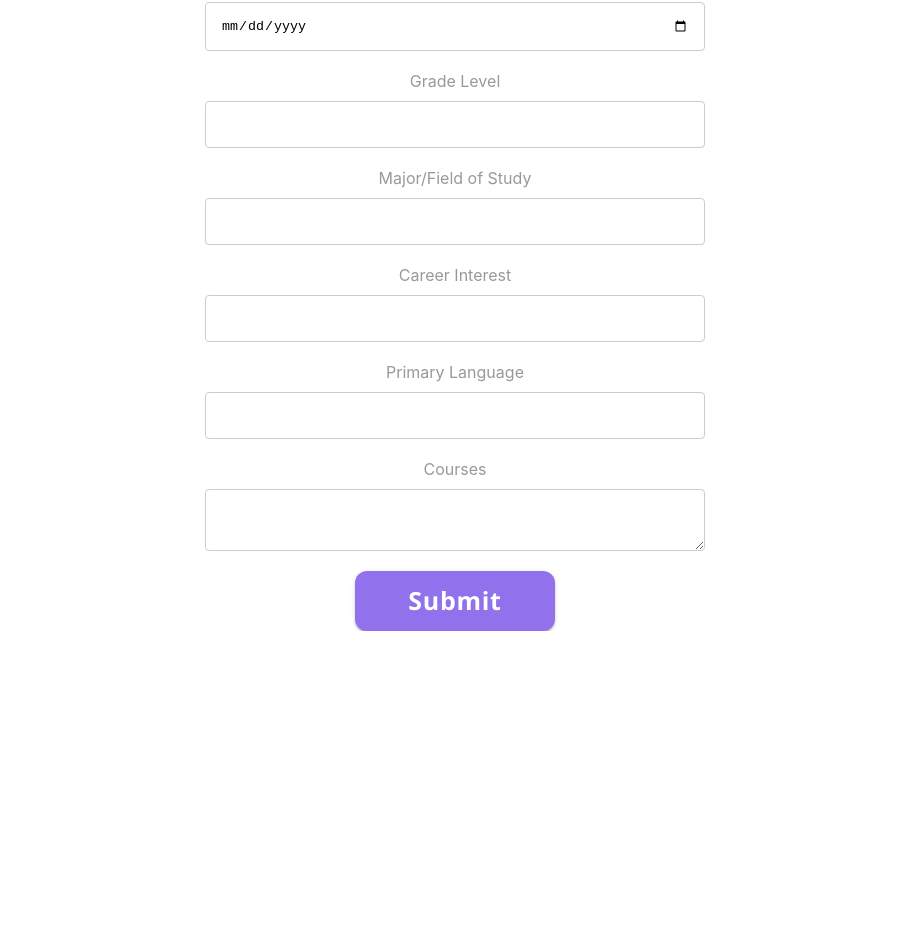
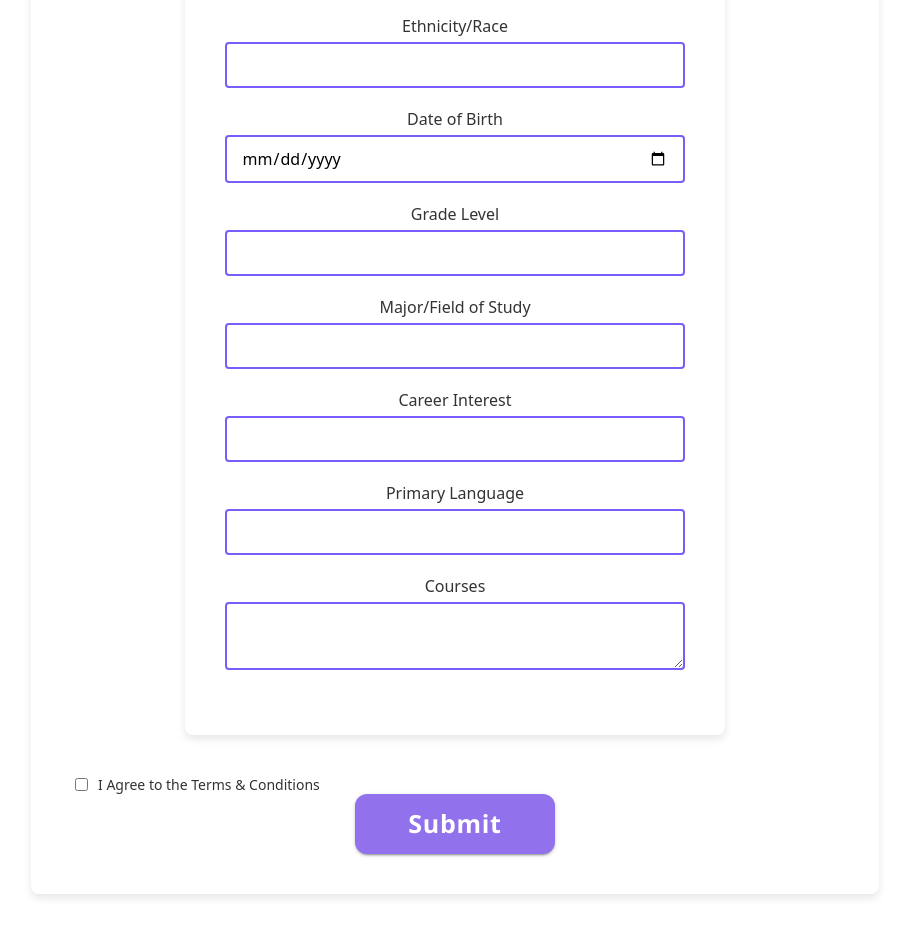
Before and after one commit to joshuadchuang/broadth.ink_frontend, a React (Create React App) app in the folder broadth.ink_frontend_react_app/: page / in a window 1280 px wide. Shown: the part 610-1544 px from the top of the page, without its empty margins (185-1094 px from the left). Before the commit the page ends 1241 px from the top, so only its background shows below. Built offline with nearby package versions, Linux system fonts and the light colour scheme.

Commit message:
Style fixes

```diff
--- a/broadth.ink_frontend_react_app/src/pages/UserRegistration/DemographicForm/DemographicForm.js
+++ b/broadth.ink_frontend_react_app/src/pages/UserRegistration/DemographicForm/DemographicForm.js
@@ -1,26 +1,50 @@
 import React, { useState } from 'react';
 import CustomButton from '../../../components/Common/Button.js';
 
-const inputStyle = {
-    width: '100%',
-    padding: '15px',
-    margin: '5px 0 20px 0',
-    border: '1px solid #ccc',
-    borderRadius: '4px',
-    boxSizing: 'border-box',
+const formContainerStyle = {
+    background: '#FFFFFF', // Background color for the form
+    borderRadius: '8px', // Eccentricity of the corners
+    boxShadow: '0 4px 8px rgba(0, 0, 0, 0.1)', // Box shadow for the form
+    padding: '40px',
+    maxWidth: '60%',
+    margin: '40px auto',
+    fontFamily: '"Noto Sans", sans-serif',
 };
 
 const labelStyle = {
+    color: '#333', // Color for the text
+    marginBottom: '5px',
     display: 'block',
-    marginBottom: '5px',
-    color: '#999',
+    fontFamily: '"Noto Sans", sans-serif',
+    paddingLeft: '0',
 };
 
-const formStyle = {
+const inputStyle = {
+    width: '100%',
+    padding: '10px 15px',
+    marginBottom: '20px',
+    border: '2px solid #7A5CFA',
+    borderRadius: '4px',
+    borderwidth: 'thick',
+    boxSizing: 'border-box',
+    fontFamily: '"Noto Sans", sans-serif',
+    fontSize: '16px' // Font size for inputs
+};
+
+const checkboxContainerStyle = {
+    margin: 'auto',
     display: 'flex',
-    flexDirection: 'column',
-    maxWidth: '500px',
-    margin: '0 auto',
+    alignItems: 'center'
+};
+
+const checkboxStyle = {
+    marginRight: '10px'
+};
+
+const checkboxLabelStyle = {
+    fontSize: '14px',
+    color: '#333',
+    fontFamily: '"Noto Sans", sans-serif',
 };
 
 
@@ -54,7 +78,8 @@ const DemographicForm = () => {
     };
 
     return (
-        <form onSubmit={handleSubmit} style={formStyle}>
+        <div style={formContainerStyle}>
+            <form onSubmit={handleSubmit} style={formContainerStyle}>
                 <label style={labelStyle} htmlFor="name">Name</label>
                 <input style={inputStyle} type="text" name="name" value={formData.name} onChange={handleChange} />
 
@@ -91,6 +116,11 @@ const DemographicForm = () => {
                 <label style={labelStyle} htmlFor="courses">Courses</label>
                 <textarea style={inputStyle} name="courses" value={formData.courses} onChange={handleChange} />
 
+            </form>
+            <div style={checkboxContainerStyle}>
+                    <input type="checkbox" style={checkboxStyle} />
+                    <label style={checkboxLabelStyle}>I Agree to the Terms & Conditions</label>
+            </div>
             <CustomButton
                     mode="primary"
                     text="Submit"
@@ -98,8 +128,9 @@ const DemographicForm = () => {
                     height='60px'
                     width='200px'
                     fontSize='25px'
-                borderRadius='12px'></CustomButton>
-        </form>
+                    borderRadius='12px'>
+            </CustomButton>
+        </div>
     );
 };
 
```
Also changed, not shown: 1 other file (tests, documents, lock files or other folders). Lines whose indentation alone changed are shown as unchanged.
